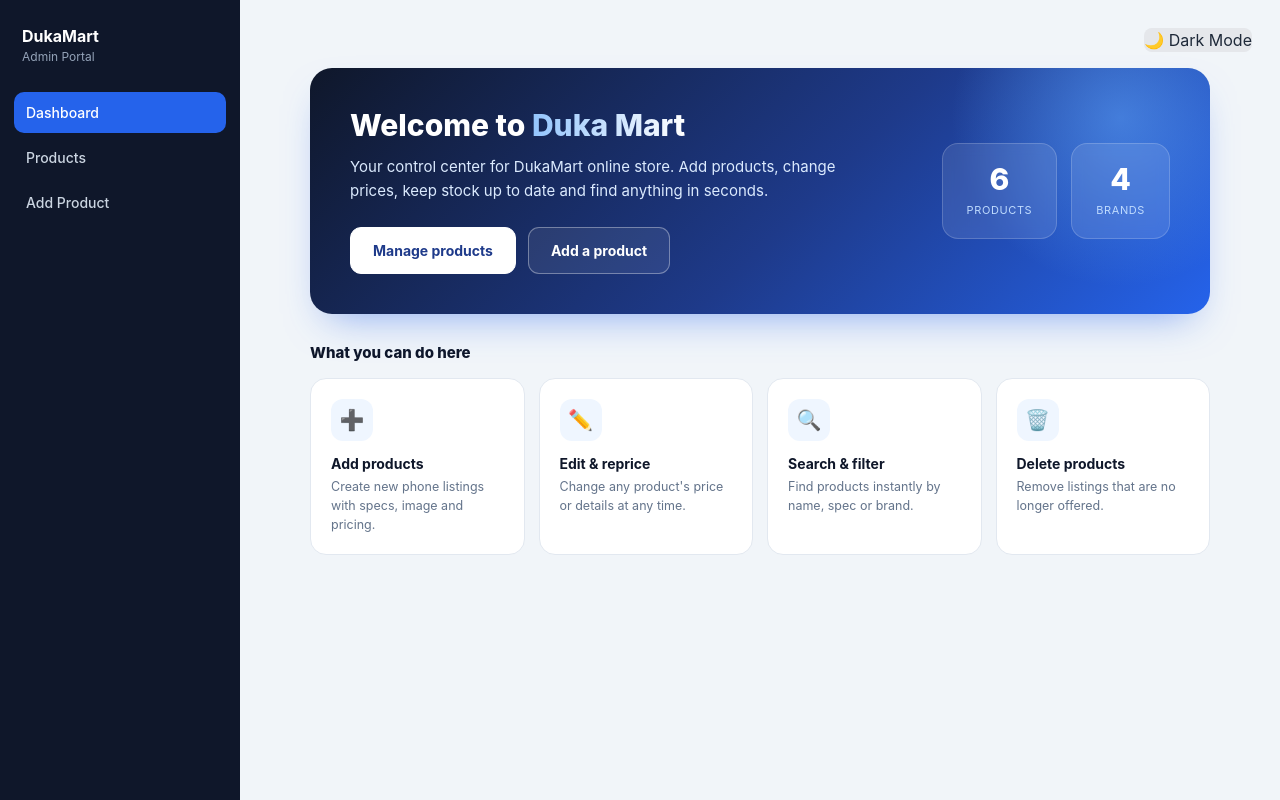
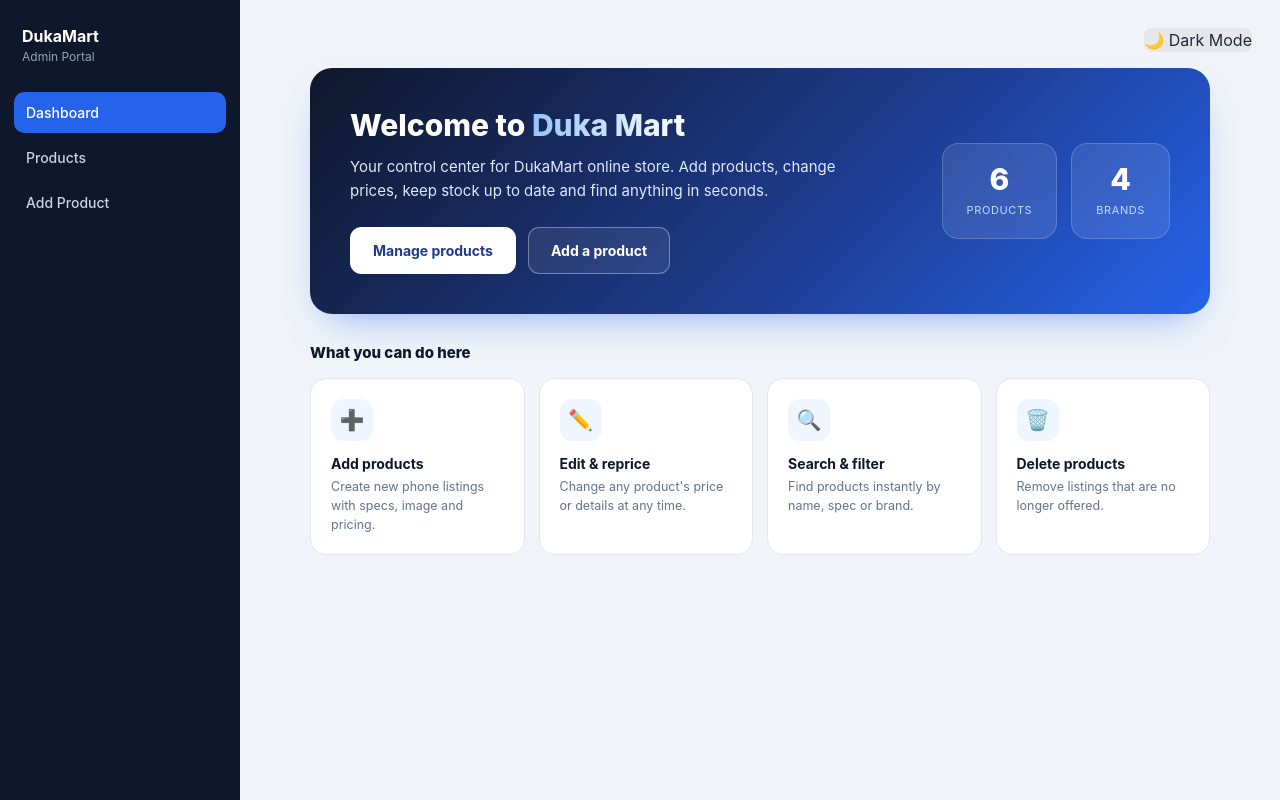
Before and after one commit to Wendy400/Duka-Mart, a React (Vite) app: page / in a window 1280 px wide. Built offline with nearby package versions, Linux system fonts and the light colour scheme.

Commit message:
style: remove radial gradient from hero glow

```diff
--- a/src/index.css
+++ b/src/index.css
@@ -365,7 +365,6 @@ a {
   right: -80px;
   width: 340px;
   height: 340px;
-  background: radial-gradient(circle, rgba(96, 165, 250, 0.55), transparent 70%);
   pointer-events: none;
 }
 
```
